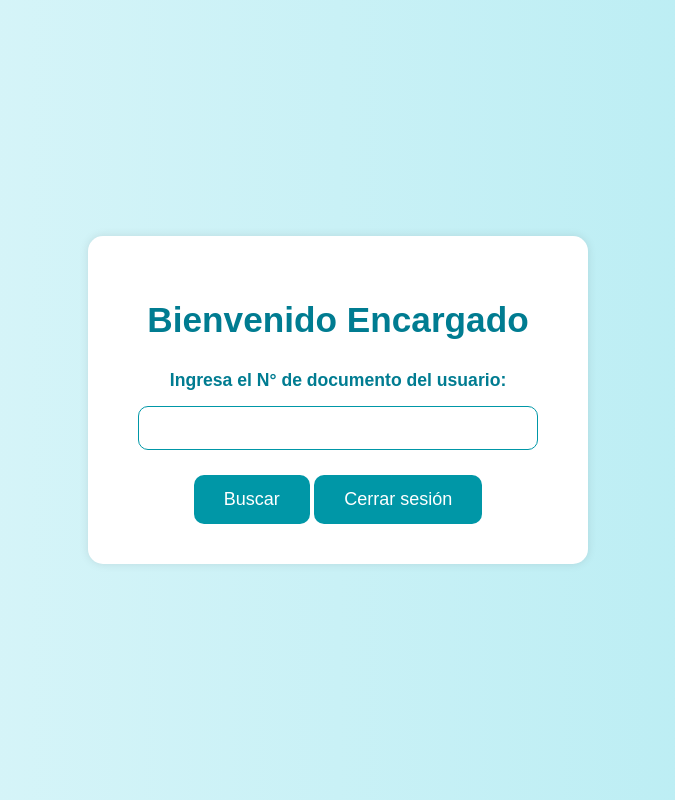
After one commit to nathalaidev/proyectointegradorUDI, a Flask app: template templates/home_encargado.html in a window 1280 px wide. The commit adds this page. Shown: the whole page, without its empty margins (302-977 px from the left). Run offline with Flask 3, Linux system fonts and the light colour scheme; the template is opened without the code that fills it, so the values that code supplies are empty.

Commit message:
modulo encargado, solo busqueda

```diff
--- a/app.py
+++ b/app.py
@@ -2,6 +2,7 @@ from flask import Flask, flash, jsonify, render_template, request, redirect, url
 import oracledb
 import re
 from datetime import datetime, timedelta  # CORRECTO: así puedes usar datetime.strptime
+
 
 app = Flask(__name__)
 app.secret_key = 'mi_clave_secreta'
@@ -38,9 +39,13 @@ def login():
             session['usuario'] = {
                 'nro_documento': usuario[0],
                 'nombre': usuario[1],
-                'apellido': usuario[2]
+                'apellido': usuario[2],
+                'tipousuario': usuario[5]  # Índice 5 es TIPOUSUARIO
             }
-            return redirect(url_for('home'))
+            if usuario[5].lower() == 'encargado':
+                 return redirect(url_for('home_encargado'))
+            else:
+                return redirect(url_for('home'))
 
         except Exception as e:
             return f"Error: {e}"
@@ -59,6 +64,40 @@ def home():
         return redirect(url_for('login'))
     return render_template('home.html')
 
+@app.route('/home_encargado')
+def home_encargado():
+    if 'usuario' not in session or session['usuario']['tipousuario'].lower() != 'encargado':
+        return redirect(url_for('login'))
+    return render_template('home_encargado.html')
+
+@app.route('/ver_historial_usuario', methods=['POST'])
+def ver_historial_usuario():
+    documento = request.form['documento']
+
+    try:
+        conn = oracledb.connect(user='prestamo', password='prestamo', dsn=dsn)
+        cursor = conn.cursor()
+
+        cursor.execute("""
+            SELECT e.tipo_equipo, p.fecha_prestamo, p.fecha_devolucion, p.fecha_limite
+            FROM prestamo p
+            JOIN equipo e ON p.id_equipo = e.id_equipo
+            WHERE p.nro_documento_usuario = :doc
+            ORDER BY p.fecha_prestamo DESC
+        """, {'doc': documento})
+
+        prestamos = cursor.fetchall()
+
+    except Exception as e:
+        return f"Error al obtener historial: {e}"
+
+    finally:
+        if 'cursor' in locals():
+            cursor.close()
+        if 'conn' in locals():
+            conn.close()
+
+    return render_template("historial.html", prestamos=prestamos, documento=documento)
 
 
 @app.route('/registro', methods=['GET', 'POST'])
@@ -267,6 +306,46 @@ def historial():
             conn.close()
 
 
+@app.route('/historial_encargado', methods=['GET', 'POST'])
+def historial_encargado():
+    if 'usuario' not in session or session['usuario']['tipousuario'].lower() != 'encargado':
+        return redirect(url_for('login'))
+
+    prestamos = []
+    documento = None
+    mensaje = ""
+
+    if request.method == 'POST':
+        documento = request.form.get('documento')
+        if documento:
+            try:
+                conn = oracledb.connect(user='prestamo', password='prestamo', dsn=dsn)
+                cursor = conn.cursor()
+
+                cursor.execute("""
+                    SELECT e.tipo_equipo, p.fecha_prestamo, p.fecha_devolucion, p.fecha_limite, u.nombre, u.apellido
+                    FROM prestamo p
+                    JOIN equipo e ON p.id_equipo = e.id_equipo
+                    JOIN usuario u ON p.nro_documento_usuario = u.nro_documento
+                    WHERE p.nro_documento_usuario = :doc
+                    ORDER BY p.fecha_prestamo DESC
+                """, {'doc': documento})
+
+                prestamos = cursor.fetchall()
+
+            except Exception as e:
+                mensaje = f"Error al obtener historial: {e}"
+
+            finally:
+                if 'cursor' in locals():
+                    cursor.close()
+                if 'conn' in locals():
+                    conn.close()
+        else:
+            mensaje = "Por favor ingrese un número de documento."
+
+    return render_template('historial_encargado.html', prestamos=prestamos, documento=documento, mensaje=mensaje)
+
 
 
 
--- /dev/null
+++ b/templates/home_encargado.html
@@ -0,0 +1,78 @@
+<!DOCTYPE html>
+<html lang="es">
+<head>
+    <meta charset="UTF-8" />
+    <title>Home Encargado</title>
+    <style>
+        body {
+            font-family: Arial, sans-serif;
+            background: linear-gradient(to right, #e0f7fa, #b2ebf2);
+            margin: 0;
+            padding: 0;
+            display: flex;
+            justify-content: center;
+            align-items: center;
+            min-height: 100vh;
+            color: #007c91;
+        }
+        .container {
+            background: white;
+            border-radius: 15px;
+            box-shadow: 0 0 10px rgba(0,0,0,0.1);
+            padding: 40px 50px;
+            max-width: 400px;
+            width: 100%;
+            text-align: center;
+        }
+        h1 {
+            margin-bottom: 30px;
+            color: #007c91;
+            font-size: 2.2em;
+        }
+        label {
+            display: block;
+            font-weight: bold;
+            margin-bottom: 15px;
+            font-size: 1.1em;
+        }
+        input[type="text"] {
+            width: 100%;
+            padding: 12px 15px;
+            font-size: 16px;
+            border-radius: 10px;
+            border: 1.5px solid #0097a7;
+            margin-bottom: 25px;
+            box-sizing: border-box;
+            transition: border-color 0.3s ease;
+        }
+        input[type="text"]:focus {
+            border-color: #007c91;
+            outline: none;
+        }
+        button {
+            background-color: #0097a7;
+            color: white;
+            border: none;
+            border-radius: 10px;
+            padding: 14px 30px;
+            font-size: 18px;
+            cursor: pointer;
+            transition: background-color 0.3s ease;
+        }
+        button:hover {
+            background-color: #007c91;
+        }
+    </style>
+</head>
+<body>
+    <div class="container">
+        <h1>Bienvenido Encargado</h1>
+        <form action="/historial_encargado" method="post">
+            <label for="documento">Ingresa el N° de documento del usuario:</label>
+            <input type="text" id="documento" name="documento" required />
+            <button type="submit">Buscar</button>
+            <button class="logout" onclick="location.href='/logout'">Cerrar sesión</button>
+        </form>
+    </div>
+</body>
+</html>
```
Also changed, not shown: templates/historial_encargado.html (added, +157 -0 lines), templates/historial.html (line endings or trailing spaces).
